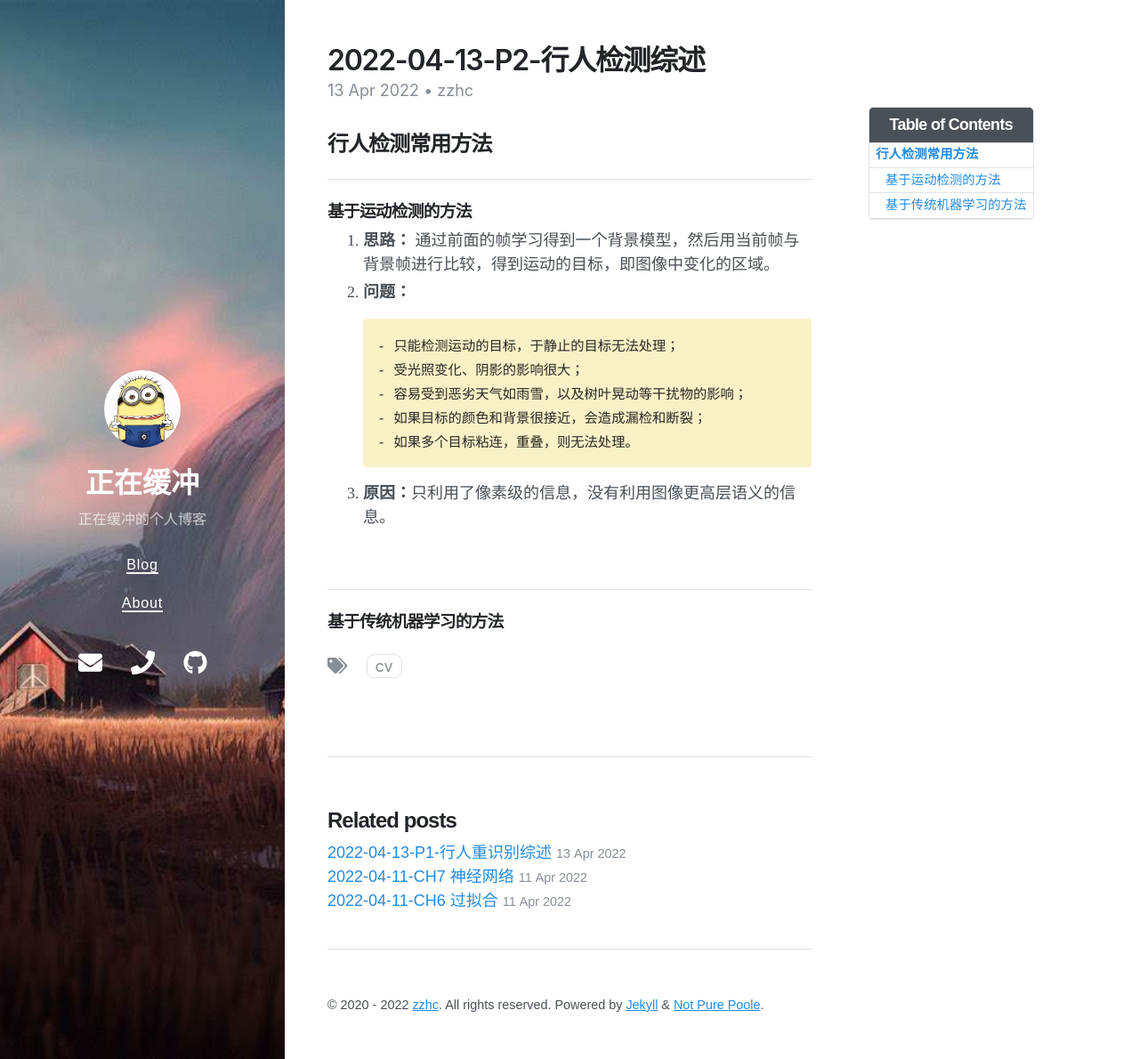
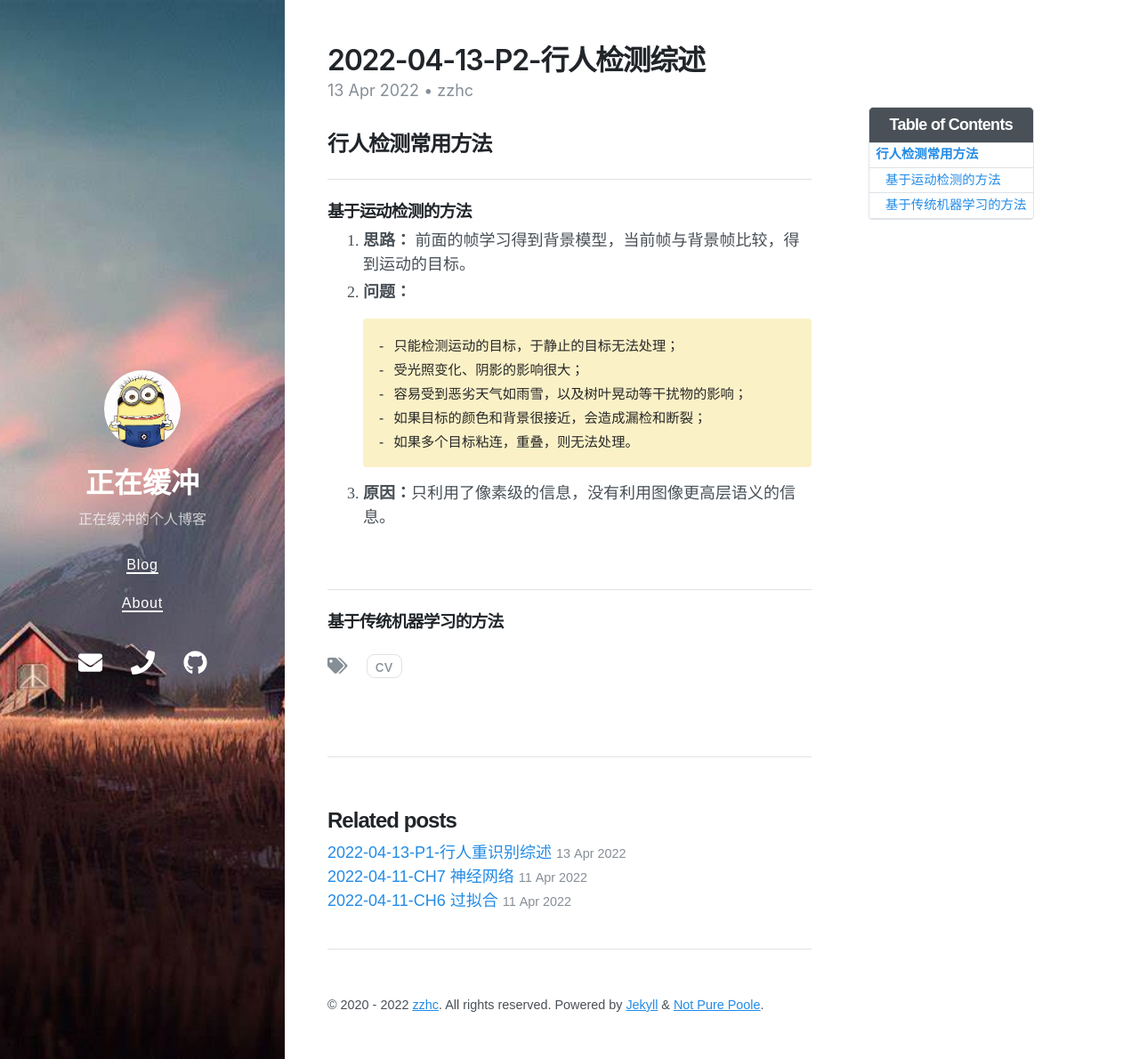
Before and after one commit to Zzhc3321/personal-blog.github.io, a Jekyll site: the page built from _posts/2022-04-13-P2-行人检测综述.md, in a window 1280 px wide and 1190 px high. Shown: the whole window at 89% size. Built offline with Jekyll 4.4.1, drawn with Linux system fonts in a browser that asks for light colours; nearby versions of some CDN libraries.

Commit message:
修改文件: _posts/2022-04-13-P2-行人检测综述.md

```diff
--- a/_posts/2022-04-13-P2-行人检测综述.md
+++ b/_posts/2022-04-13-P2-行人检测综述.md
@@ -15,7 +15,7 @@ author: zzhc
 
 ### 基于运动检测的方法
 
- 1. **思路：** 通过前面的帧学习得到一个背景模型，然后用当前帧与背景帧进行比较，得到运动的目标，即图像中变化的区域。
+ 1. **思路：** 前面的帧学习得到背景模型，当前帧与背景帧比较，得到运动的目标。
  2. **问题：**
 
         - 只能检测运动的目标，于静止的目标无法处理；
```
